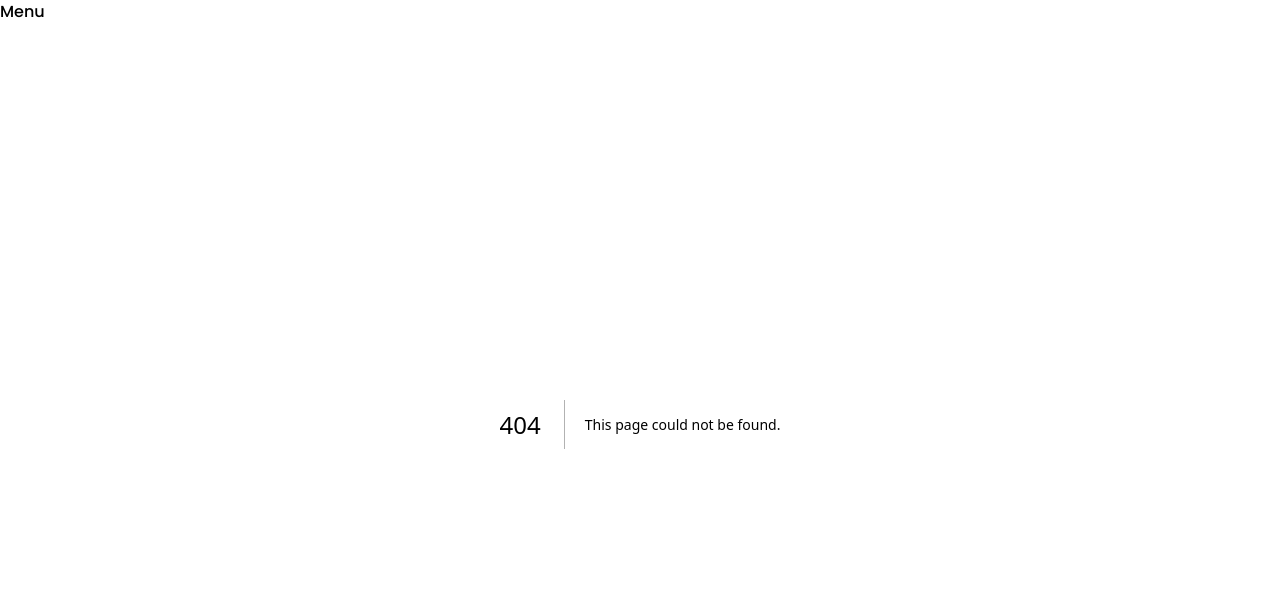
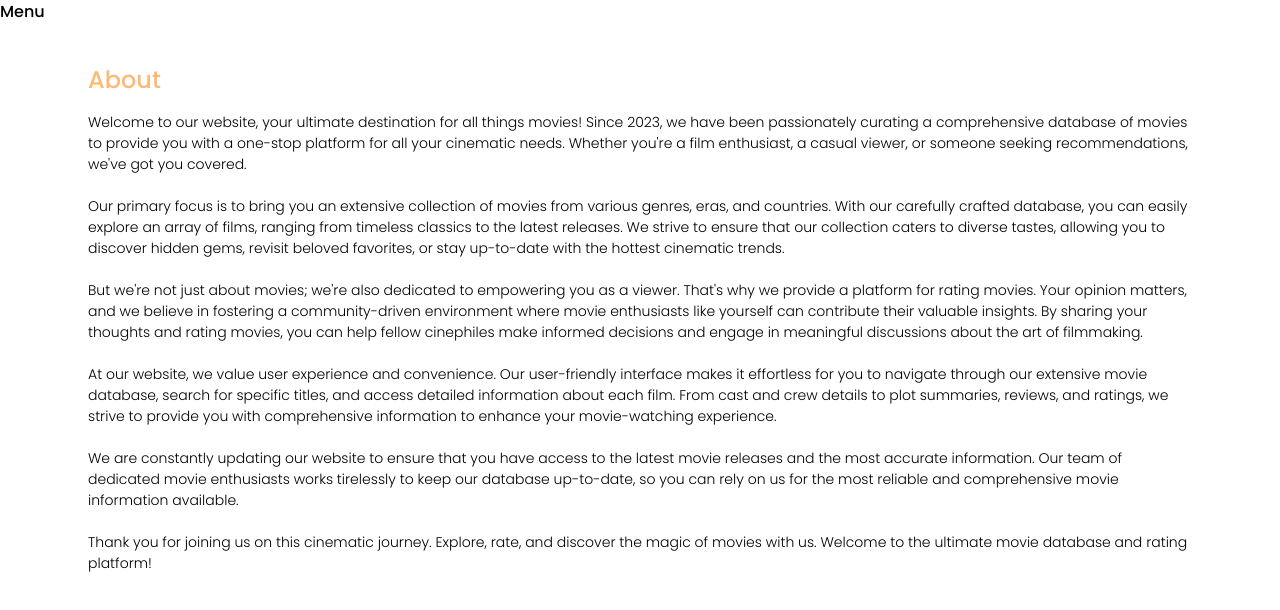
Before and after one commit to KilluaProject/film, a Next.js app: page /about in a window 1280 px wide. Before the commit this address had no page. Shown: the top 610 px of the page. Built offline with nearby package versions, Linux system fonts and the light colour scheme.

Commit message:
adding Navbar Component

```diff
--- /dev/null
+++ b/src/app/about/page.jsx
@@ -0,0 +1,35 @@
+import React from 'react'
+
+function About() {
+  return (
+    <div className='max-w-6xl mx-auto space-y-4 mt-4 p-6'>
+
+      <h1 className='text-2xl text-orange-300 font-medium '>
+        About
+
+      </h1>
+      <p className='font-light text-[14px]'>
+      Welcome to our website, your ultimate destination for all things movies! Since 2023, we have been passionately curating a comprehensive database of movies to provide you with a one-stop platform for all your cinematic needs. Whether you're a film enthusiast, a casual viewer, or someone seeking recommendations, we've got you covered.
+      <br/>
+      <br/>
+      Our primary focus is to bring you an extensive collection of movies from various genres, eras, and countries. With our carefully crafted database, you can easily explore an array of films, ranging from timeless classics to the latest releases. We strive to ensure that our collection caters to diverse tastes, allowing you to discover hidden gems, revisit beloved favorites, or stay up-to-date with the hottest cinematic trends.
+      <br/>
+      <br/>
+      But we're not just about movies; we're also dedicated to empowering you as a viewer. That's why we provide a platform for rating movies. Your opinion matters, and we believe in fostering a community-driven environment where movie enthusiasts like yourself can contribute their valuable insights. By sharing your thoughts and rating movies, you can help fellow cinephiles make informed decisions and engage in meaningful discussions about the art of filmmaking.
+      <br/>
+      <br/>
+      At our website, we value user experience and convenience. Our user-friendly interface makes it effortless for you to navigate through our extensive movie database, search for specific titles, and access detailed information about each film. From cast and crew details to plot summaries, reviews, and ratings, we strive to provide you with comprehensive information to enhance your movie-watching experience.
+      <br/>
+      <br/>
+      We are constantly updating our website to ensure that you have access to the latest movie releases and the most accurate information. Our team of dedicated movie enthusiasts works tirelessly to keep our database up-to-date, so you can rely on us for the most reliable and comprehensive movie information available.
+      <br/>
+      <br/>
+      Thank you for joining us on this cinematic journey. Explore, rate, and discover the magic of movies with us. Welcome to the ultimate movie database and rating platform!
+      </p>
+
+
+    </div>
+  )
+}
+
+export default About
--- /dev/null
+++ b/src/components/Navbar.jsx
@@ -0,0 +1,13 @@
+import React from 'react'
+import { NavbarItem } from './NavbarItem'
+
+function Navbar() {
+  return (
+    <div className='max-w-6xl mx-auto flex justify-center gap-2 mt-2 dark:bg-slate-500 bg-orange-100 py-3'>
+        <NavbarItem tittle="Trending" param="fetchTrending"/>
+        <NavbarItem tittle="Top Rated" param="fetchTopRated"/>
+    </div>
+  )
+}
+
+export default Navbar
--- /dev/null
+++ b/src/components/NavbarItem.jsx
@@ -0,0 +1,21 @@
+"use client"
+
+
+import Link from 'next/link'
+import React from 'react'
+import { useSearchParams } from 'next/navigation'
+
+export const NavbarItem = ({tittle,param}) => {
+
+const searchParams = useSearchParams();
+const genre = searchParams.get("genre")
+  return (
+    <div>
+        <Link className={`m-4 font-semibold p-2 hover:text-orange-300 ${
+            genre && genre === param && "underline underline-offset-8 decoration-5 decoration-orange-300 rounded-full"
+        }`} href={`/?genre=${param}`}>
+        {tittle}
+        </Link>
+    </div>
+  )
+}
```
